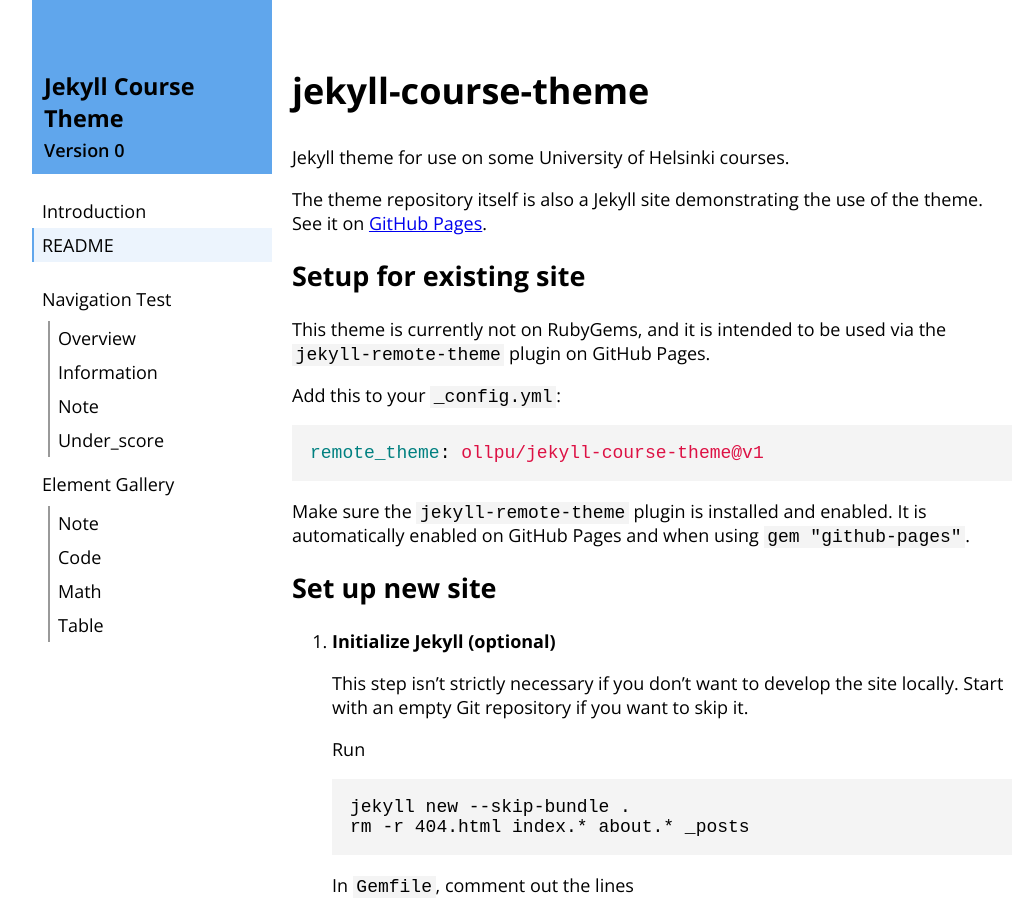
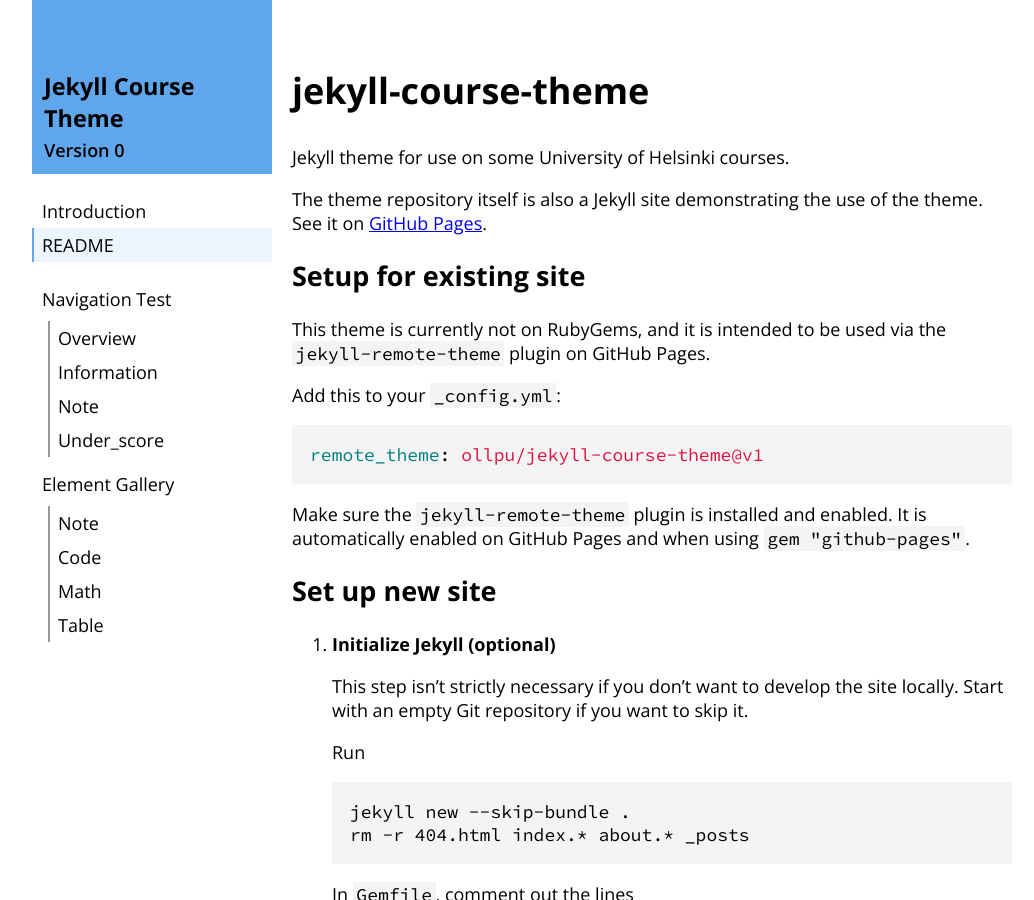
Before and after one commit to ollpu/jekyll-course-theme, a Jekyll site: the page built from 01-readme-jekyll.md, in a window 1280 px wide and 900 px high. Shown: the whole window, without its empty margins (118-1152 px from the left). Built offline with Jekyll 4.4.1, drawn with Linux system fonts in a browser that asks for light colours.

Commit message:
Get rid of Google Fonts

```diff
--- a/_layouts/base.html
+++ b/_layouts/base.html
@@ -9,11 +9,9 @@
       {% endif -%}
       {{ site.title }}
     </title>
+    <link rel="stylesheet" href="{{ "/assets/css/fonts.css" | relative_url }}">
     <link rel="stylesheet" href="{{ "/assets/css/style.css" | relative_url }}">
     <script src="{{ "/assets/js/navigation.js" | relative_url }}"></script>
-
-    <link rel="preconnect" href="https://fonts.gstatic.com">
-    <link href="https://fonts.googleapis.com/css2?family=Open+Sans:wght@400;600;700&Inconsolata:wght@400;700&display=block" rel="stylesheet">
 
     <link rel="stylesheet" href="https://cdn.jsdelivr.net/npm/katex@0.16.4/dist/katex.min.css" integrity="sha384-vKruj+a13U8yHIkAyGgK1J3ArTLzrFGBbBc0tDp4ad/EyewESeXE/Iv67Aj8gKZ0" crossorigin="anonymous">
     <script defer src="https://cdn.jsdelivr.net/npm/katex@0.16.4/dist/katex.min.js" integrity="sha384-PwRUT/YqbnEjkZO0zZxNqcxACrXe+j766U2amXcgMg5457rve2Y7I6ZJSm2A0mS4" crossorigin="anonymous"></script>
--- /dev/null
+++ b/assets/css/fonts.scss
@@ -0,0 +1,37 @@
+---
+---
+
+@font-face {
+  font-family: 'Open Sans';
+  font-style: normal;
+  font-weight: 400;
+  src: url('{{ "/assets/fonts/Open-Sans-400.woff2" | relative_url }}') format('woff2');
+}
+
+@font-face {
+  font-family: 'Open Sans';
+  font-style: normal;
+  font-weight: 600;
+  src: url('{{ "/assets/fonts/Open-Sans-600.woff2" | relative_url }}') format('woff2');
+}
+
+@font-face {
+  font-family: 'Open Sans';
+  font-style: normal;
+  font-weight: 700;
+  src: url('{{ "/assets/fonts/Open-Sans-700.woff2" | relative_url }}') format('woff2');
+}
+
+@font-face {
+  font-family: 'Source Code Pro';
+  font-style: normal;
+  font-weight: 400;
+  src: url('{{ "/assets/fonts/Source-Code-Pro-400.woff2" | relative_url }}') format('woff2');
+}
+
+@font-face {
+  font-family: 'Source Code Pro';
+  font-style: normal;
+  font-weight: 700;
+  src: url('{{ "/assets/fonts/Source-Code-Pro-700.woff2" | relative_url }}') format('woff2');
+}
```
Also changed, not shown: assets/fonts/Open-Sans-400.woff2 (added), assets/fonts/Open-Sans-600.woff2 (added), assets/fonts/Open-Sans-700.woff2 (added), assets/fonts/Source-Code-Pro-400.woff2 (added), assets/fonts/Source-Code-Pro-700.woff2 (added).
